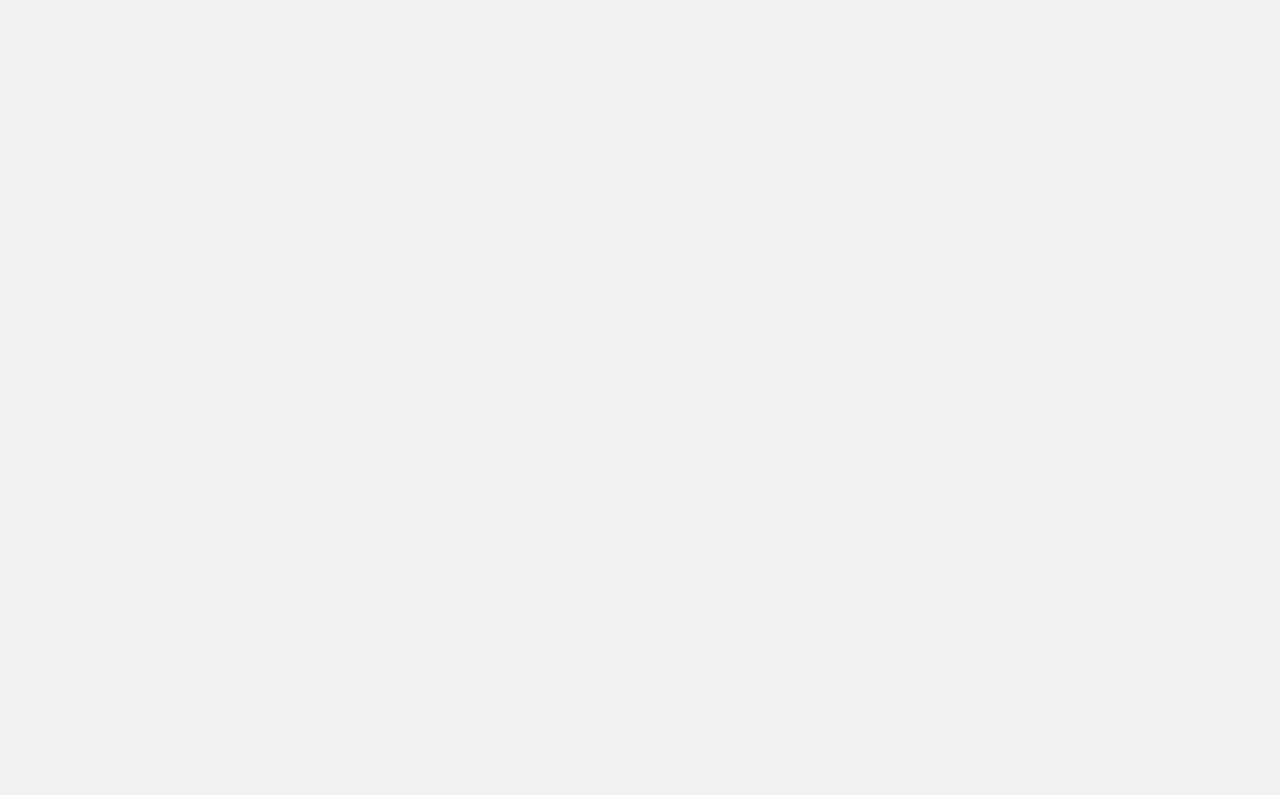
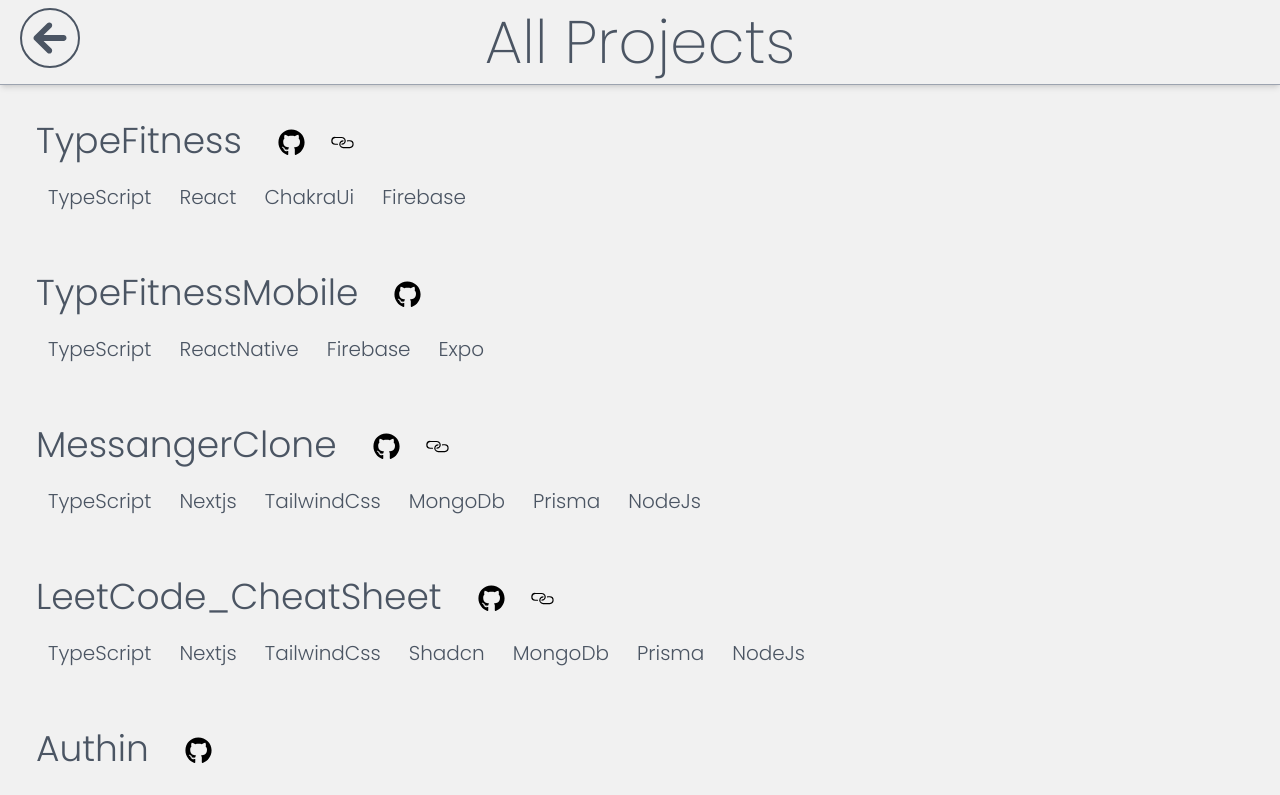
Before and after one commit to teoMarinov/portolio, a React (Vite) app: page /allProjects in a window 1280 px wide. Before the commit this address had no page. Shown: the top 795 px of the page. Built offline with nearby package versions, Linux system fonts and the light colour scheme; the HTML template or start-up script is replaced by a standard one.

Commit message:
create all projects list

```diff
--- a/src/App.jsx
+++ b/src/App.jsx
@@ -10,6 +10,8 @@ import TypeFitness from './components/Projects/ProjectInfo/TypeFitness';
 import MessangerClone from './components/Projects/ProjectInfo/MessangerClone';
 import LeetCodeCheatSheet from './components/Projects/ProjectInfo/LeetCodeCheatSheet';
 import AnimatedPage from './components/AnimatedPage';
+import TypeScriptInfo from './components/Skills/SkillsInfo/TypeScriptInfo';
+import AllProjectsList from './components/Projects/ProjectInfo/AllProjectsList';
 
 export default function App() {
 
@@ -32,6 +34,7 @@ export default function App() {
     setTimeout(() => {
       setLockScroll(true);
     }, 4500)
+  // eslint-disable-next-line react-hooks/exhaustive-deps
   }, [])
 
 
@@ -56,18 +59,23 @@ export default function App() {
                 </AnimatedPage>
               } />
               <Route path='/messangerClone' element={
-                <AnimatedPage text={'MessangerClone'}>
+                <AnimatedPage text={'Messanger Clone'}>
                   <MessangerClone />
                 </AnimatedPage>
               } />
               <Route path='/leetCodeCheatSheet' element={
-                <AnimatedPage text={'LeetCodeCheatSheet'}>
+                <AnimatedPage text={'LeetCode_CheatSheet'}>
                   <LeetCodeCheatSheet />
                 </AnimatedPage>
               } />
-              <Route path='/react' element={
-                <AnimatedPage text={'React'}>
-                  <LeetCodeCheatSheet />
+              <Route path='/typeScript' element={
+                <AnimatedPage text={'TypeScript'}>
+                  <TypeScriptInfo />
+                </AnimatedPage>
+              } />
+              <Route path='/allProjects' element={
+                <AnimatedPage text={'All Projects'}>
+                  <AllProjectsList />
                 </AnimatedPage>
               } />
             </Routes>
--- /dev/null
+++ b/src/common/allProjectsData.js
@@ -0,0 +1,64 @@
+const data = [
+  {
+    title: "TypeFitness",
+    gitHub: "https://github.com/teoMarinov/typeFitness",
+    link: "https://type-fitness.vercel.app",
+    stack: ["TypeScript", "React", "ChakraUi", "Firebase"],
+    navTo: "/typeFitness",
+  },
+  {
+    title: "TypeFitnessMobile",
+    gitHub: "https://github.com/teoMarinov/typeFitnessMobile",
+    stack: ["TypeScript", "ReactNative", "Firebase", "Expo"],
+    navTo: "/typeFitnessMobile",
+  },
+  {
+    title: "MessangerClone",
+    gitHub: "https://github.com/teoMarinov/messenger-clone",
+    link: "https://messenger-clone-woad-gamma.vercel.app",
+    stack: [
+      "TypeScript",
+      "Nextjs",
+      "TailwindCss",
+      "MongoDb",
+      "Prisma",
+      "NodeJs",
+    ],
+    navTo: "/messengerClone",
+  },
+  {
+    title: "LeetCode_CheatSheet",
+    gitHub: "https://github.com/teoMarinov/LeetCode_Cheatsheet",
+    link: "https://leet-code-cheatsheet.vercel.app",
+    stack: [
+      "TypeScript",
+      "Nextjs",
+      "TailwindCss",
+      "Shadcn",
+      "MongoDb",
+      "Prisma",
+      "NodeJs",
+    ],
+    navTo: "/leetCodeCheatSheet",
+  },
+  {
+    title: "Authin",
+    gitHub: "https://github.com/teoMarinov/authin-page",
+    stack: ["TypeScript", "Nextjs", "TailwindCss", "Shadcn", "Neon", "NodeJs"],
+    navTo: "/authin",
+  },
+  {
+    title: "Portfolio",
+    gitHub: "https://github.com/teoMarinov/portolio",
+    stack: ["JavaScript", "React", "TailwindCss", "FramerMotion"],
+    navTo: "/portfolio",
+  },
+  {
+    title: "Rettid",
+    gitHub: "",
+    stack: ["TypeScript", "React", "ChakraUi", "MySql", "Sql", "Php"],
+    navTo: "/rettid",
+  },
+];
+
+export default data;
--- a/src/components/Icons/TailwindCss.jsx
+++ b/src/components/Icons/TailwindCss.jsx
@@ -4,7 +4,7 @@ import { useNavigate } from "react-router-dom"
 const Tailwind = () => {
     const nav = useNavigate()
     return (
-        <img onClick={() => nav('/tailwind')} src={tailwind} alt="tailwind" className="transition-all hover:-translate-y-5 cursor-pointer" />
+        <img onClick={() => nav('/tailwind')} src={tailwind} alt="tailwind" className="transition-all hover:-translate-y-5 cursor-pointer mt-3" />
     )
 }
 
--- a/src/components/LandingPage/LandingPage.jsx
+++ b/src/components/LandingPage/LandingPage.jsx
@@ -21,8 +21,6 @@ const LandingPage = () => {
 
     const scroll = useTransform(scrollYProgress, [0, 1], ["0%", "-100%"])
 
-    const scrollProg = sessionStorage.getItem('homeScrollPosition')
-    window.scrollTo(0, parseInt(scrollProg || '0'));
 
     return (
         <div ref={ref} >
--- a/src/components/Projects/ItemRow.jsx
+++ b/src/components/Projects/ItemRow.jsx
@@ -23,7 +23,7 @@ const ItemRow = ({ img, headline, reverse, bgColor, navTo }) => {
 
     const handleClick = () => {
         navigate(navTo)
-        sessionStorage.setItem('homeScrollPosition', window.scrollY);
+        // sessionStorage.setItem('homeScrollPosition', window.scrollY);
     }
     return (
         <div ref={ref}>
--- /dev/null
+++ b/src/components/Projects/ProjectInfo/AllProjectsList.jsx
@@ -0,0 +1,50 @@
+import data from "../../../common/allProjectsData"
+import ProjectListRow from "./ProjectListRow"
+import { IoMdArrowRoundBack } from "react-icons/io";
+import { useNavigate } from "react-router-dom";
+import { motion } from "framer-motion";
+const AllProjectsList = () => {
+    const navigate = useNavigate()
+
+    return (
+        <div>
+            <div className="flex shadow-md border-b border-gray-400">
+
+                <motion.div
+                    initial={{
+                        translateX: '-100px',
+                        opacity: .2,
+                        rotate: -360
+                    }}
+                    animate={{
+                        translateX: '0px',
+                        opacity: 1,
+                        rotate: 0
+                    }}
+                    transition={{ duration: 0.5, delay: 1.5 }}
+                    className="size-fit absolute m-2 ml-5 border-gray-600 p-1 border-2 rounded-full text-gray-600 cursor-pointer transition-[backGround] hover:bg-gray-200 hover:scale-150"
+                    onClick={() => navigate('/')}
+                >
+                    <IoMdArrowRoundBack size={48} />
+                </motion.div>
+                <motion.ah1
+                    initial={{
+                        translateY: '-100px',
+                        opacity: .2,
+                    }}
+                    animate={{
+                        translateY: '0px',
+                        opacity: 1,
+                    }}
+                    transition={{ duration: 0.3, delay: 1.5, ease: 'easeInOut' }}
+                    className=" w-full text-center text-6xl text-gray-600 font-poppins font-extralight p-3"
+                >
+                    All Projects
+                </motion.ah1>
+            </div>
+            <ProjectListRow data={data} />
+        </div>
+    )
+}
+
+export default AllProjectsList
--- a/src/components/Projects/ProjectInfo/MessangerClone.jsx
+++ b/src/components/Projects/ProjectInfo/MessangerClone.jsx
@@ -1,7 +1,7 @@
 import ProjectInfoTamplate from "./ProjectInfoTamplate"
 import TypeScript from "../../Icons/TypeScript"
-import Next from "../Icons/Next"
-import Tailwind from "../Icons/TailwindCss"
+import Next from "../../Icons/Next"
+import Tailwind from "../../Icons/TailwindCss"
 import MongoDb from "../../Icons/MongoDb"
 import Prisma from "../../Icons/Prisma"
 import Pusher from "../../Icons/Pusher"
--- a/src/components/Projects/ProjectInfo/ProjectInfoTamplate.jsx
+++ b/src/components/Projects/ProjectInfo/ProjectInfoTamplate.jsx
@@ -40,7 +40,7 @@ const ProjectInfoTamplate = ({ children, gitHub, link, title, description }) =>
           >
             <a
               onClick={(e) => { e.stopPropagation() }}
-              className="transition-all hover:-translate-y-1 hover:text-sky-600"
+              className="transition-[color] hover:-translate-y-1 hover:text-sky-600"
               target="_blank"
               rel="noopener noreferrer"
               href={gitHub}>
@@ -49,7 +49,7 @@ const ProjectInfoTamplate = ({ children, gitHub, link, title, description }) =>
 
             {link && <a
               onClick={(e) => { e.stopPropagation() }}
-              className=" transition-all hover:-translate-y-1 hover:text-sky-600"
+              className=" transition-[color] hover:-translate-y-1 hover:text-sky-600"
               target="_blank"
               rel="noopener noreferrer"
               href={link}>
--- /dev/null
+++ b/src/components/Projects/ProjectInfo/ProjectListRow.jsx
@@ -0,0 +1,58 @@
+import { FaGithub } from "react-icons/fa";
+import { CiLink } from "react-icons/ci";
+import Clickable from "../../Clickable";
+import { Link } from "react-router-dom";
+import { motion } from "framer-motion";
+
+const ProjectListRow = ({ data }) => {
+    return (
+        <div>
+            {data.map(project => (
+                <div
+                    key={project.title}
+                    className="
+                    p-6
+                    font-poppins font-light
+                  "
+                >
+                    <div className="flex gap-x-6 items-center">
+                        <Clickable textColor={'text-gray-600'} lineColor="bg-gray-400">
+                            <h1 className="text-4xl   p-3">
+                                <Link to={project.navTo}>{project.title}</Link>
+                            </h1>
+                        </Clickable>
+                        <a
+                            href={project.gitHub}
+                            target="_blank"
+                            rel="noopener noreferrer"
+                            className="transition-[color] hover:-translate-y-1 hover:text-sky-600">
+                            <FaGithub size={27} />
+                        </a>
+                        {project.link && (
+                            <a
+                                href={project.link}
+                                target="_blank"
+                                rel="noopener noreferrer"
+                                className="transition-[color] hover:-translate-y-1 hover:text-sky-600">
+                                <CiLink size={27} />
+                            </a>)
+                        }
+
+                    </div>
+                    <div className="flex gap-x-7 text-xl pl-6 pt-2">
+                        {project.stack && project.stack.map(tech => (
+                            <div key={tech}>
+                                <Clickable textColor={'text-gray-600'} lineColor="bg-gray-400">
+                                    <Link to={`/${tech}`}>{tech}</Link>
+                                </Clickable>
+                            </div>
+                        ))}
+                    </div>
+                </div>
+            ))
+            }
+        </div >
+    )
+}
+
+export default ProjectListRow
--- a/src/components/Projects/Projects.jsx
+++ b/src/components/Projects/Projects.jsx
@@ -4,14 +4,17 @@ import leetcode_cheatsheet from '../../assets/Projects/leetcode_cheatsheet.png'
 import ItemRow from './ItemRow'
 import { Element } from 'react-scroll';
 import Heading from '../Headling';
+import { useNavigate } from 'react-router-dom';
 
 const Projects = () => {
+    const nav = useNavigate()
     return (
         <Element name='projects' className='flex flex-col gap-y-20 mb-44'>
             <Heading text="Projects" />
             <ItemRow img={typeFitness} headline={'typeFitness'} reverse={false} bgColor={'black'} navTo={'/typeFitness'}/>
             <ItemRow img={messangerClone} headline={'Messanger Clone'} reverse={true} bgColor={'white'} navTo={'/messangerClone'} />
             <ItemRow img={leetcode_cheatsheet} headline={'LeetCode Cheatsheet'} reverse={false} bgColor={'black'} navTo={'/leetCodeCheatSheet'}/>
+            <button onClick={() => nav('/allProjects')}>View all projects</button>
         </Element>
     )
 }
--- /dev/null
+++ b/src/components/Skills/SkillsInfo/SkillsInfoTamplate.jsx
@@ -0,0 +1,10 @@
+
+const SkillsInfoTamplate = ({data}) => {
+  return (
+    <div>
+      <h1>{data.title}</h1>
+    </div>
+  )
+}
+
+export default SkillsInfoTamplate
--- /dev/null
+++ b/src/components/Skills/SkillsInfo/TypeScriptInfo.jsx
@@ -0,0 +1,40 @@
+import SkillsInfoTamplate from "./SkillsInfoTamplate"
+
+const TypeScriptInfo = () => {
+    const data = {
+        title: "TypeScript",
+        level: 'Advanced',
+        projects: [
+            {
+                title: 'TypeFitness',
+                gitHub: 'https://github.com/teoMarinov/typeFitness',
+                link: 'https://type-fitness.vercel.app',
+                stack: ['TypeScript', 'React', 'ChakraUi', 'Firebase']
+            },
+            {
+                title: 'TypeFitnessMobile',
+
+            },
+            {
+                title: 'MessangerClone',
+                gitHub: 'https://github.com/teoMarinov/messenger-clone',
+                link: 'https://messenger-clone-woad-gamma.vercel.app',
+                stack: ['TypeScript', 'Next', 'Tailwind', 'MongoDb', 'Prisma']
+            },
+            {
+                title: 'LeetCode_CheatSheet',
+                gitHub: 'https://github.com/teoMarinov/LeetCode_Cheatsheet',
+                link: 'https://leet-code-cheatsheet.vercel.app',
+                stack: ['TypeScript', 'Next', 'Shadcn', 'Tailwind', 'MongoDb', 'Prisma']
+            },
+        ]
+
+    }
+    return (
+        <div>
+            <SkillsInfoTamplate data={data} />
+        </div>
+    )
+}
+
+export default TypeScriptInfo
```
